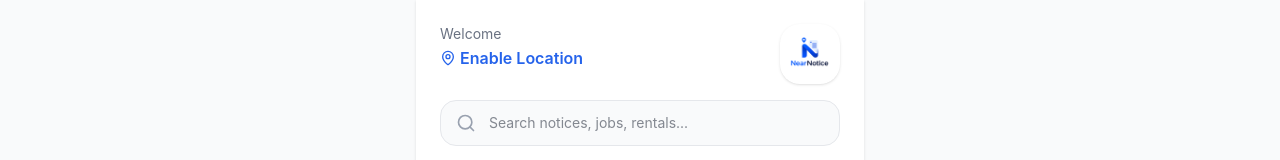
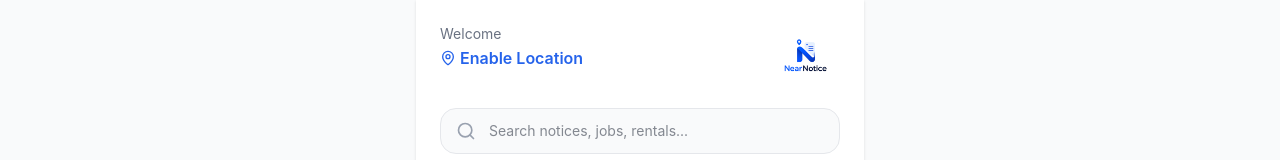
Before and after one commit to Yash-kumar-coder/NoticeboardAi, a React (Vite) app: page /#/ in a window 1280 px wide. Shown: the top 160 px of the page. Built offline with nearby package versions, Linux system fonts and the light colour scheme; no server answers; the database is empty.

Commit message:
Adjust logo image size in Home component

```diff
--- a/src/pages/Home.jsx
+++ b/src/pages/Home.jsx
@@ -135,7 +135,7 @@ export default function Home() {
                             <span>{location ? "Nearby You" : "Enable Location"}</span>
                         </button>
                     </div>
-                    <img src="/logo.png" alt="NoticeBoard AI" className="w-15 h-15 rounded-xl shadow-sm object-cover" />
+                    <img src="/logo.png" alt="NoticeBoard AI" className="w-17 h-17 rounded-xl  object-cover" />
                 </div>
 
                 {/* Search Bar */}
```
